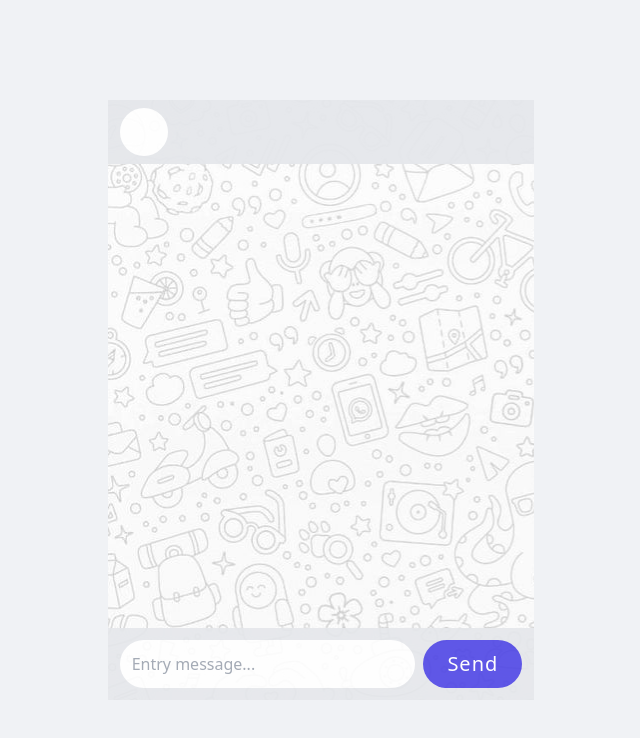
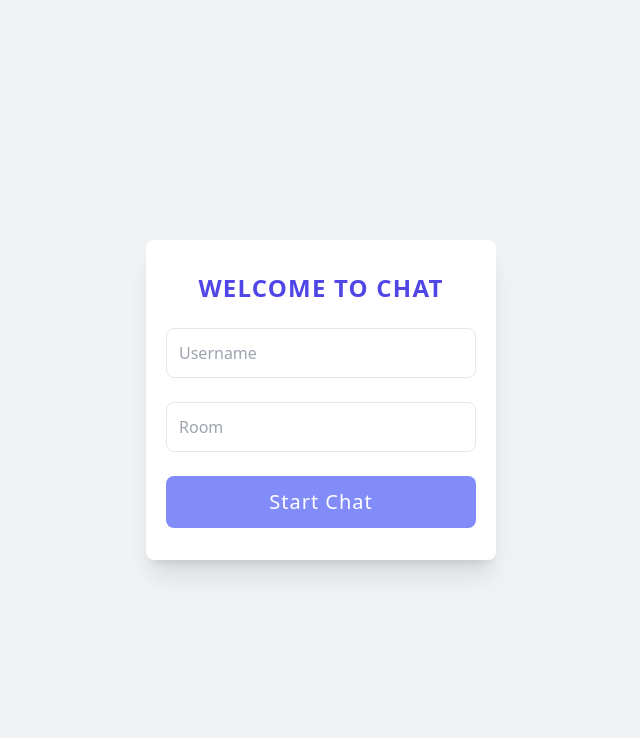
Before and after one commit to tugrankenger/react-exercises, a React (Create React App) app in the folder react-nodejs-express-socket-tailwind-realtime-chat-app/client/: page / in a window 1280 px wide. Shown: the top 738 px of the page, without its empty margins (319-959 px from the left). Built offline with nearby package versions, Linux system fonts and the light colour scheme; the HTML template or start-up script is replaced by a standard one.

Commit message:
create test message

```diff
--- a/react-nodejs-express-socket-tailwind-realtime-chat-app/client/package.json
+++ b/react-nodejs-express-socket-tailwind-realtime-chat-app/client/package.json
@@ -9,6 +9,7 @@
     "react": "^18.2.0",
     "react-dom": "^18.2.0",
     "react-scripts": "5.0.1",
+    "socket.io-client": "^4.6.1",
     "web-vitals": "^2.1.4"
   },
   "scripts": {
--- a/react-nodejs-express-socket-tailwind-realtime-chat-app/client/src/App.js
+++ b/react-nodejs-express-socket-tailwind-realtime-chat-app/client/src/App.js
@@ -1,12 +1,20 @@
+import { useState } from 'react';
 import './App.css';
 import Chat from './components/Chat';
 import Room from './components/Room';
 
 function App() {
+  const [username, setUsername] = useState('');
+  const [room, setRoom] = useState('');
   return (
     <div className='App'>
-      {/* <Room/> */}
-      <Chat/>
+      <Room
+        username={username}
+        setUsername={setUsername}
+        room={room}
+        setRoom={setRoom}
+      />
+      {/* <Chat/> */}
     </div>
   );
 }
--- a/react-nodejs-express-socket-tailwind-realtime-chat-app/client/src/components/Chat.jsx
+++ b/react-nodejs-express-socket-tailwind-realtime-chat-app/client/src/components/Chat.jsx
@@ -6,6 +6,18 @@ function Chat() {
       <div className='w-1/3 h-[600px] bg-chat-image relative'>
         <div className='w-full h-16 bg-gray-200 opacity-95 flex items-center p-3'>
           <div className='rounded-full w-12 h-12 bg-white'></div>
+        </div>
+        <div className="w-full h-[400px] overflow-y-auto">
+          <div className='w-1/2 h-12 p-1 bg-indigo-600 text-white m-2 rounded-xl rounded-br-none'>
+            <div>test message</div>
+            <div className='w-full flex justify-end text-xs'>tugrankenger - 09.05.2023</div>
+          </div>
+          <div className='flex justify-end'>
+          <div className='w-1/2 h-12 p-1 bg-green-600 text-white m-2 rounded-xl rounded-br-none'>
+            <div>test message</div>
+            <div className='w-full flex justify-end text-xs'>tugrankenger - 09.05.2023</div>
+          </div>
+          </div>
         </div>
         <div className='absolute bottom-0 left-0 w-full flex bg-gray-200 opacity-90 p-3 gap-x-2'>
           <input
--- a/react-nodejs-express-socket-tailwind-realtime-chat-app/client/src/components/Room.jsx
+++ b/react-nodejs-express-socket-tailwind-realtime-chat-app/client/src/components/Room.jsx
@@ -1,16 +1,36 @@
-import React from 'react'
+import React from 'react';
 
-function Room() {
+function Room({ username, setUsername, room, setRoom }) {
+  const sendRoom = () =>{
+    console.log("username: ", username);
+    console.log("room: ", room);
+  }
   return (
     <div className='flex items-center justify-center h-full'>
       <div className='w-[350px] h-[320px] bg-white shadow-xl flex flex-col items-center justify-center gap-y-6 rounded-lg px-5'>
-        <h1 className='font-bold text-2xl text-center text-indigo-600 tracking-wider'>WELCOME TO CHAT</h1>
-        <input className='border focus:border-indigo-700 p-3 outline-none w-full rounded-lg' type="text" placeholder='Username' />
-        <input className='border focus:border-indigo-700 p-3 outline-none w-full rounded-lg' type="text" placeholder='Room' />
-        <div className='bg-indigo-400 text-white text-center w-full p-3 rounded-lg cursor-pointer text-xl tracking-wider hover:opacity-70'>Start Chat</div>
+        <h1 className='font-bold text-2xl text-center text-indigo-600 tracking-wider'>
+          WELCOME TO CHAT
+        </h1>
+        <input
+          value={username}
+          onChange={(e) => setUsername(e.target.value)}
+          className='border focus:border-indigo-700 p-3 outline-none w-full rounded-lg'
+          type='text'
+          placeholder='Username'
+        />
+        <input
+          value={room}
+          onChange={(e) => setRoom(e.target.value)}
+          className='border focus:border-indigo-700 p-3 outline-none w-full rounded-lg'
+          type='text'
+          placeholder='Room'
+        />
+        <div onClick={sendRoom} className='bg-indigo-400 text-white text-center w-full p-3 rounded-lg cursor-pointer text-xl tracking-wider hover:opacity-70'>
+          Start Chat
+        </div>
       </div>
     </div>
-  )
+  );
 }
 
-export default Room
+export default Room;
```
Also changed, not shown: 1 other file (tests, documents, lock files or other folders).
